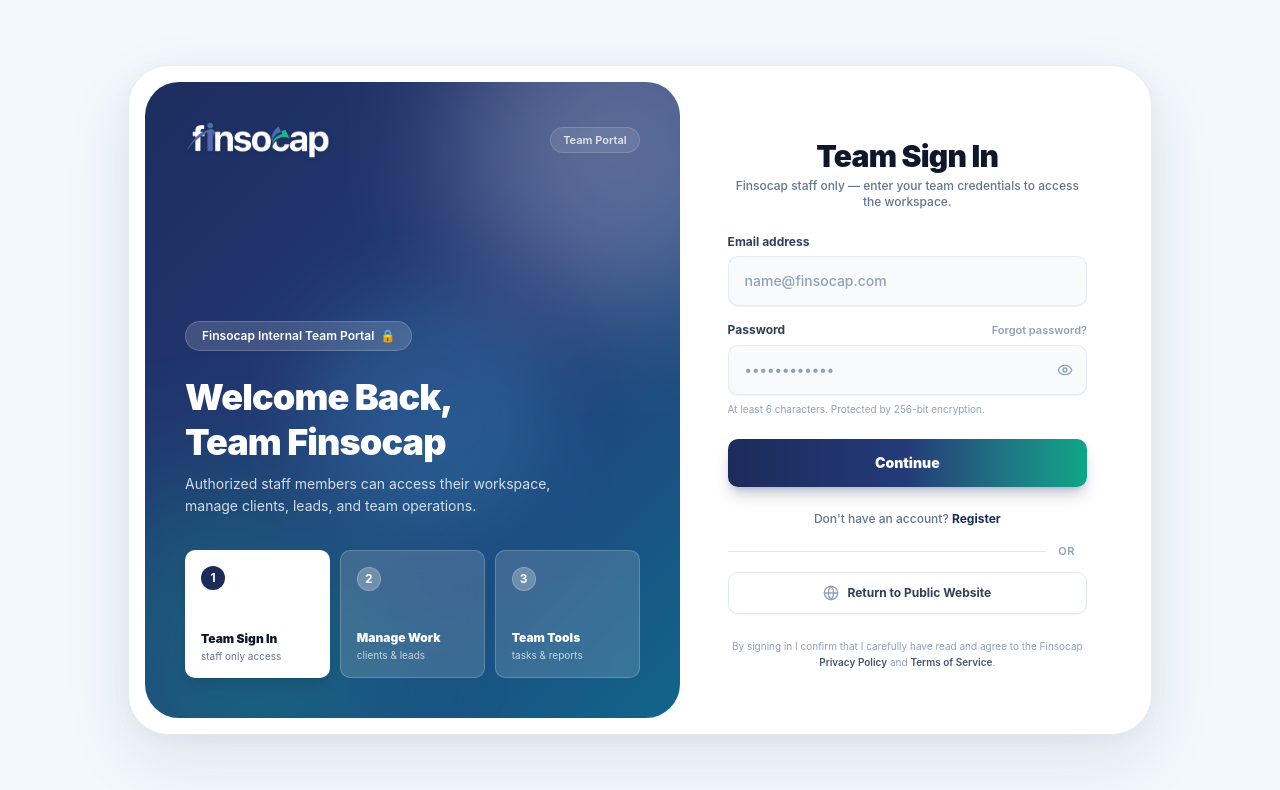
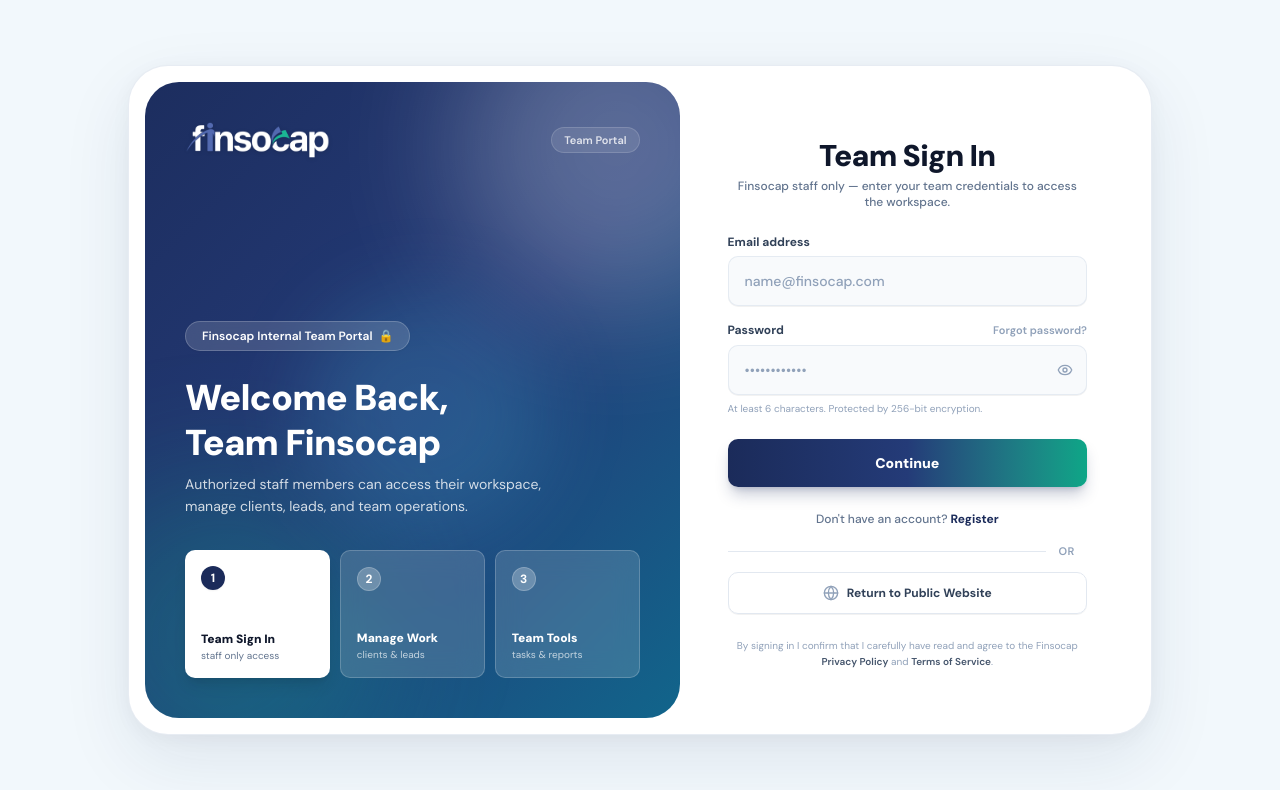
Before and after one commit to finsocap/finsocap, a Next.js app: page /dashboard/login in a window 1280 px wide. Shown: the top 790 px of the page. Built offline with nearby package versions, Linux system fonts and the light colour scheme.

Commit message:
style(typography): adopt DM Sans as global unified font across all operating systems

```diff
--- a/app/globals.css
+++ b/app/globals.css
@@ -16,7 +16,7 @@
   --brand-accent: #3b82f6;
   --brand-accent-hover: #2563eb;
   --brand-accent-subtle: rgba(59, 130, 246, 0.12);
-  --font-brand: "SF Pro Display", "SF Pro Text", "SF Pro", -apple-system, BlinkMacSystemFont, "Segoe UI", Roboto, Helvetica, Arial, sans-serif;
+  --font-brand: var(--font-dm-sans), "DM Sans", -apple-system, BlinkMacSystemFont, "Segoe UI", Roboto, sans-serif;
 
   /* Vibrant & Modern Bright Palette Tokens */
   --brand-blue: #3b82f6;
@@ -64,9 +64,9 @@
   --color-brand-accent-hover: var(--brand-accent-hover);
   --color-brand-accent-subtle: var(--brand-accent-subtle);
 
-  --font-brand: "SF Pro Display", "SF Pro Text", "SF Pro", -apple-system, BlinkMacSystemFont, "Segoe UI", Roboto, Helvetica, Arial, sans-serif;
-  --font-sans: "SF Pro Display", "SF Pro Text", "SF Pro", -apple-system, BlinkMacSystemFont, "Segoe UI", Roboto, Helvetica, Arial, sans-serif;
-  --font-mono: var(--font-geist-mono), ui-monospace, SFMono-Regular, Menlo, Monaco, Consolas, monospace;
+  --font-brand: var(--font-dm-sans), "DM Sans", -apple-system, BlinkMacSystemFont, "Segoe UI", Roboto, sans-serif;
+  --font-sans: var(--font-dm-sans), "DM Sans", -apple-system, BlinkMacSystemFont, "Segoe UI", Roboto, sans-serif;
+  --font-mono: var(--font-mono), ui-monospace, SFMono-Regular, Menlo, Monaco, Consolas, monospace;
 
   --color-brand-blue: var(--brand-blue);
   --color-brand-blue-hover: var(--brand-blue-hover);
@@ -88,7 +88,7 @@
 html, body {
   background: var(--background);
   color: var(--foreground);
-  font-family: "SF Pro Display", "SF Pro Text", "SF Pro", -apple-system, BlinkMacSystemFont, "Segoe UI", Roboto, Helvetica, Arial, sans-serif;
+  font-family: var(--font-dm-sans), "DM Sans", -apple-system, BlinkMacSystemFont, "Segoe UI", Roboto, sans-serif;
   -webkit-font-smoothing: antialiased;
   -moz-osx-font-smoothing: grayscale;
   transition: background-color 0.2s ease, color 0.2s ease, border-color 0.2s ease;
--- a/app/layout.tsx
+++ b/app/layout.tsx
@@ -1,13 +1,14 @@
 import type { Metadata, Viewport } from "next";
-import { Plus_Jakarta_Sans, JetBrains_Mono } from "next/font/google";
+import { DM_Sans, JetBrains_Mono } from "next/font/google";
 import "./globals.css";
 import { AuthProvider } from "@/components/Providers/AuthProvider";
 import { ThemeProvider } from "@/components/Providers/ThemeProvider";
 import GlobalTopProgressBar from "@/components/Global/TopProgressBar";
 
-const jakartaSans = Plus_Jakarta_Sans({
-  variable: "--font-jakarta",
+const dmSans = DM_Sans({
+  variable: "--font-dm-sans",
   subsets: ["latin"],
+  weight: ["300", "400", "500", "600", "700", "800", "900"],
   display: "swap",
 });
 
@@ -48,7 +49,7 @@ export default function RootLayout({
     <html
       lang="en"
       suppressHydrationWarning
-      className={`${jakartaSans.variable} ${jetbrainsMono.variable} h-full antialiased`}
+      className={`${dmSans.variable} ${jetbrainsMono.variable} h-full antialiased`}
       style={{ colorScheme: "light" }}
     >
       <body className="min-h-full flex flex-col bg-[#f4f6fa] text-slate-800 font-sans transition-colors duration-200 selection:bg-blue-600 selection:text-white">
```
